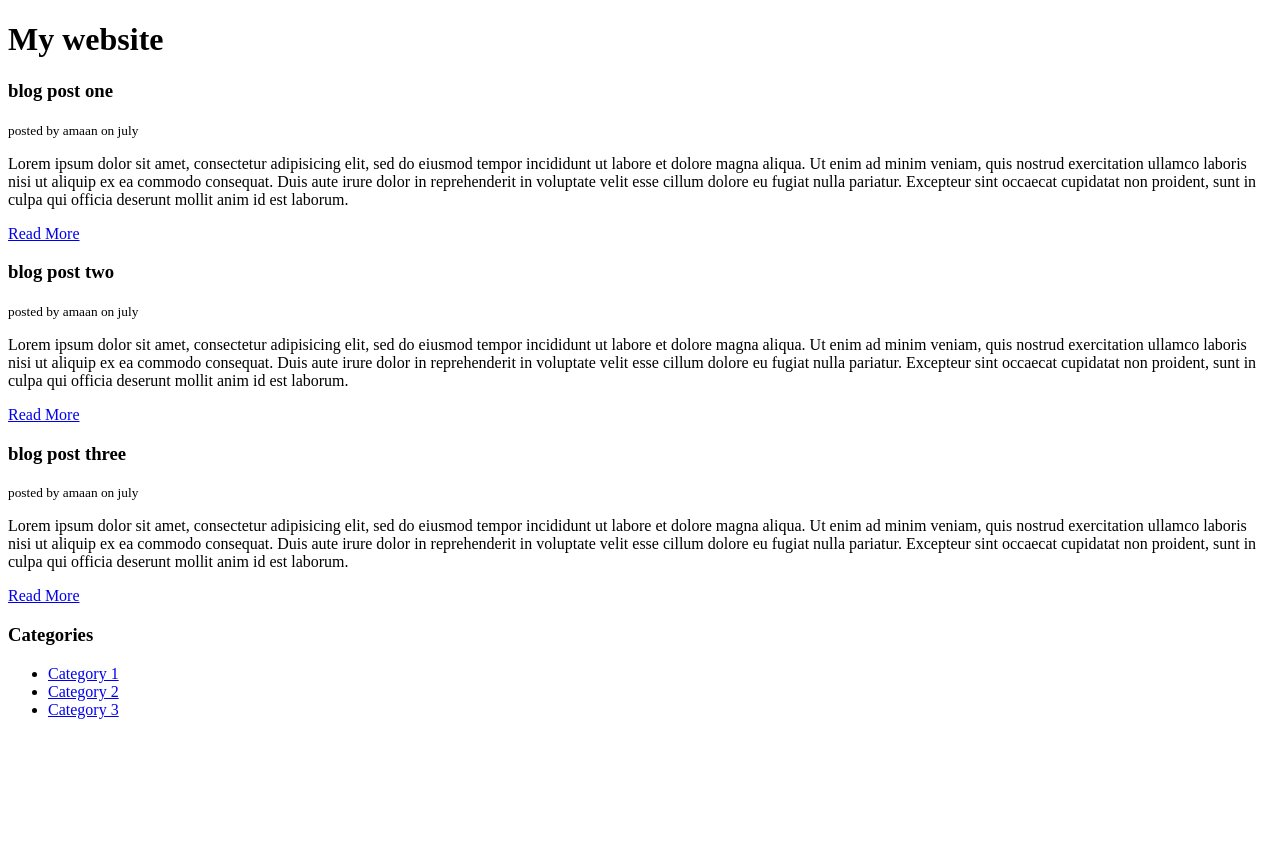
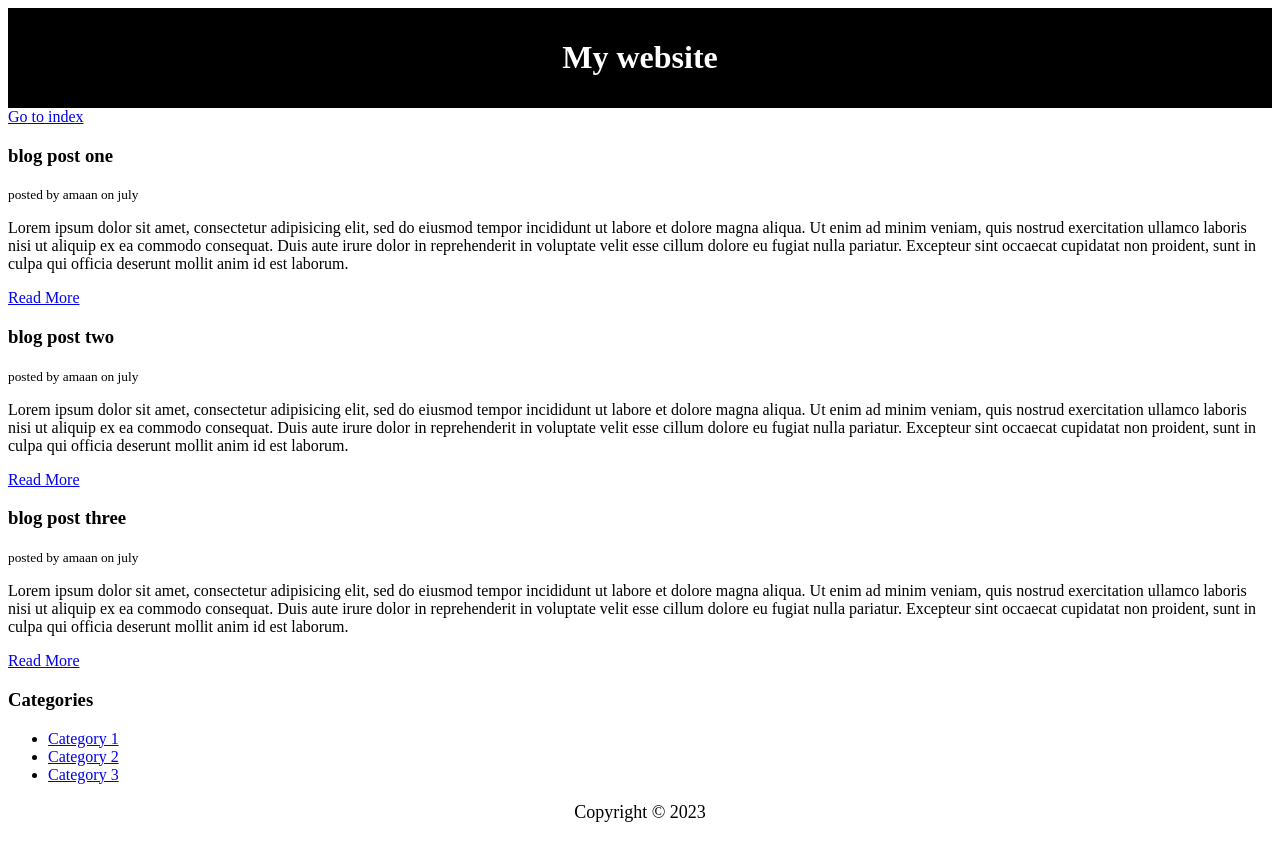
Before and after one commit to Yoctobit-o/Blog, a plain HTML site: page blog.html in a window 1280 px wide. Before the commit the page ends 800 px from the top, so only its background shows below. Drawn offline with Linux system fonts and the light colour scheme.

Commit message:
Added footer, added navigation, added css style to header and footer

```diff
--- a/blog.html
+++ b/blog.html
@@ -2,11 +2,29 @@
 <html>
 <head>
 	<title>My Blog</title>
+	<meta name="description" content="blog by yoctobit">
+	<meta name="keywords" content="web design blog, web dev blog, yoctobit">
+	<style type="text/css">
+		#main-header{
+			text-align:center;
+			background-color:black;
+			color:white;
+			padding:10px;
+		}
+		#main-footer{
+			text-align:center;
+			font-size:18px;
+		}
+	</style>
 </head>
 <body>
-	<header>
+	<header id="main-header">
 		<h1>My website</h1>
 	</header>
+
+	<a href="index.html">Go to index</a>
+
+
 	<section>
 		<article class="post">
 			<h3>blog post one</h3>
@@ -59,5 +77,9 @@
 			</ul>
 		</nav>
 	</aside>
+
+	<footer id="main-footer">
+		<p>Copyright &copy; 2023</p>
+	</footer>
 </body>
 </html>
```
Also changed, not shown: index.html (+5 -0 lines).
